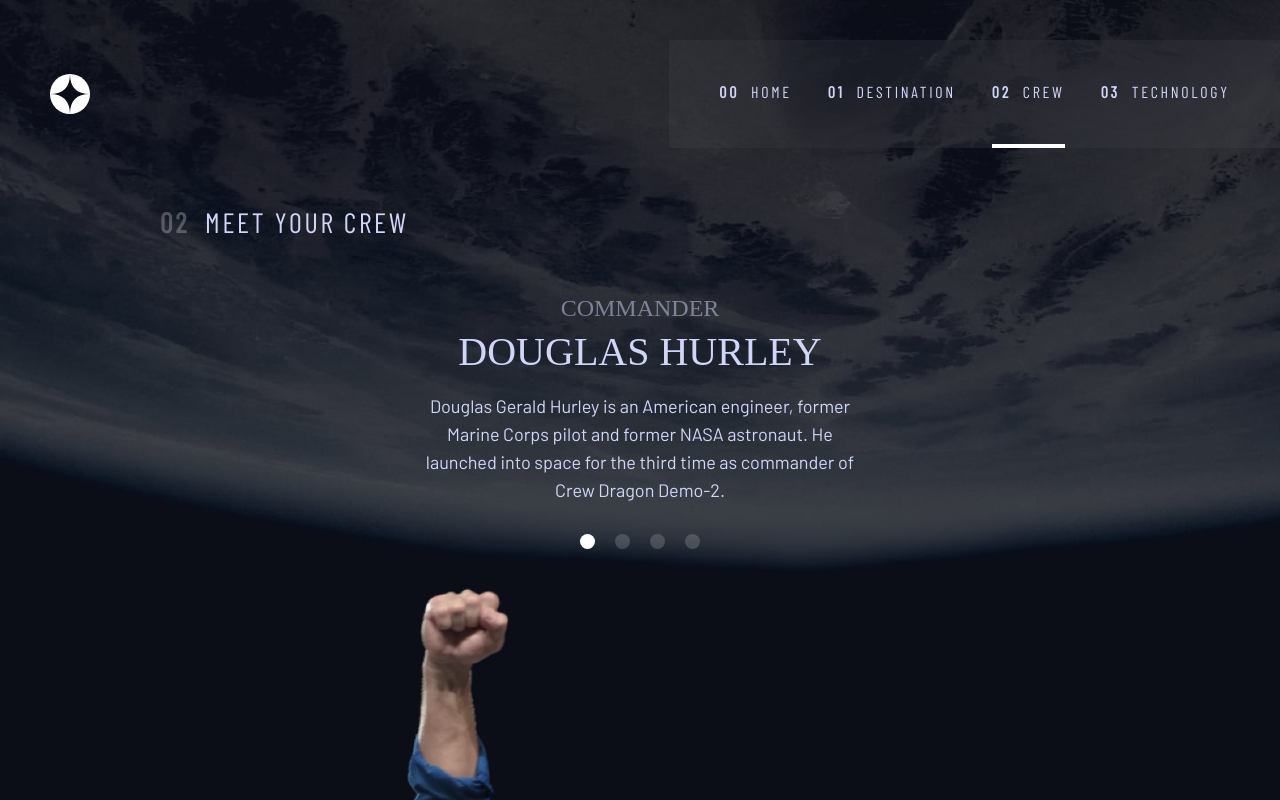
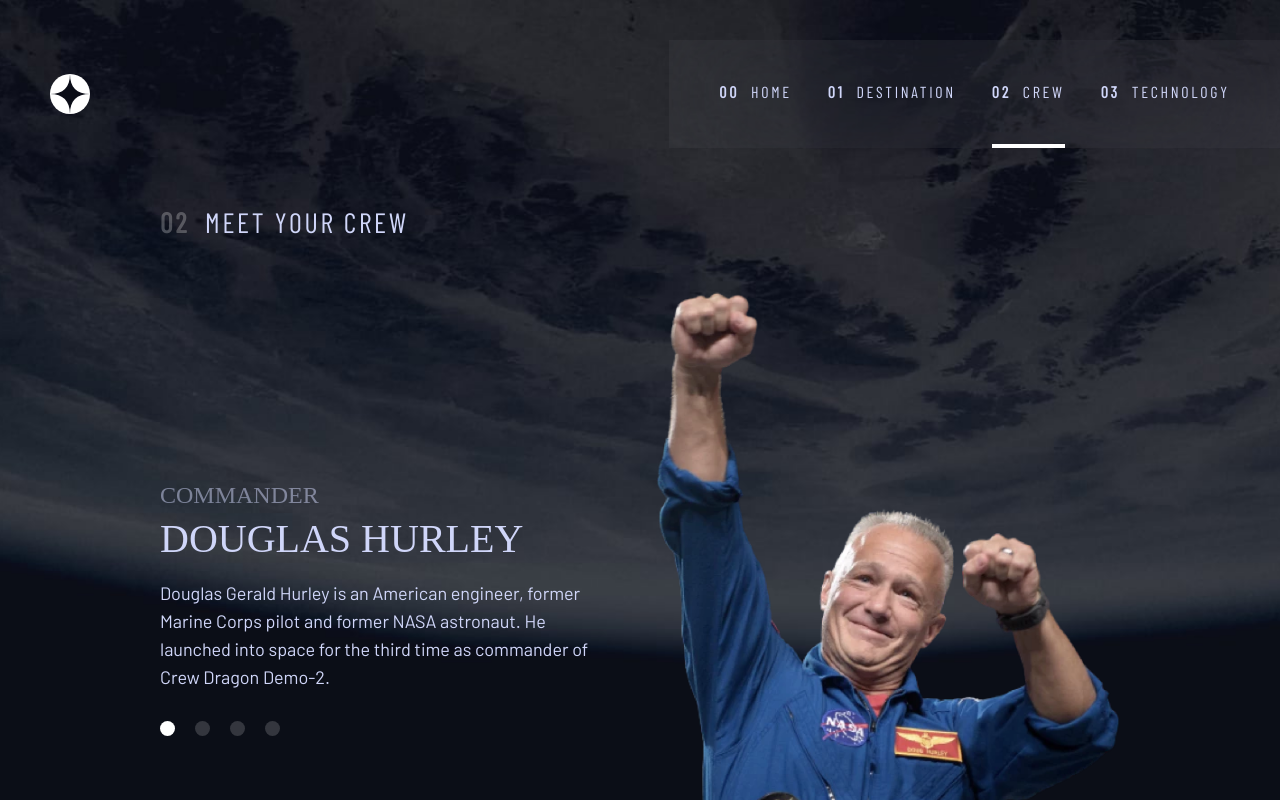
Before and after one commit to jjalbuenacabuyao/space-tourism, a React (Vite) app: page /crew in a window 1280 px wide. Shown: the top 800 px of the page. Built offline with nearby package versions, Linux system fonts and the light colour scheme; a web font is replaced by a local one.

Commit message:
organized props

```diff
--- a/src/components/HeroCrew.jsx
+++ b/src/components/HeroCrew.jsx
@@ -22,22 +22,27 @@
       ></button>
     </li>
   ));
+  const imageProps = {
+    border: true,
+    order: "order-1 md:order-3",
+    webpSrc: active.images.webp,
+    pngSrc: active.images.png,
+    alt: active.imgAlt,
+    className: "m-auto h-person-img"
+  }
 
   return (
-    <HeroContainer className="bg-crew-mobile px-hero pb-[6.5rem] md:bg-crew-tablet md:pb-0 lg:bg-crew-desktop">
-      <NumberedHeading num={num} text={heading}/>
-      <article className="flex flex-col items-center gap-8 text-center xl:grid xl:grid-cols-2 xl:text-left">
-        <Image
-          border="true"
-          order="order-1 md:order-3"
-          webpSrc={active.images.webp}
-          pngSrc={active.images.png}
-          alt={active.imgAlt}
-          className="m-auto h-person-img"
-        />
+    <HeroContainer className="bg-crew-mobile pb-[6.5rem] md:bg-crew-tablet md:pb-0 lg:bg-crew-desktop">
+      <NumberedHeading
+        num={num}
+        text={heading}
+        className="md:pl-10 lg:px-hero"
+      />
+      <article className="flex flex-col items-center gap-8 px-hero text-center lg:grid lg:grid-cols-2 lg:text-left">
+        <Image {...imageProps} />
 
         <TextContainer className="order-2 pb-0 md:order-1" bordered="false">
-          <ul className="z-1 order-3 flex justify-center gap-5 xl:mt-24 xl:justify-start">
+          <ul className="z-1 order-3 flex justify-center gap-5 lg:justify-start xl:mt-24">
             {listItems}
           </ul>
           <h1 className="order-1 flex flex-col gap-2 font-bellefair text-2xl uppercase md:gap-3 md:text-[2.5rem]">
--- a/src/components/Image.jsx
+++ b/src/components/Image.jsx
@@ -2,7 +2,7 @@
 
 const Image = props => {
   return (
-    <picture className={`w-full ${props.border === "true" ? "border-b-[1px] border-b-off-white lg:border-b-0" : ""} ${props.order}`}>
+    <picture className={`w-full ${props.border ? "border-b-[1px] border-b-off-white lg:border-b-0" : ""} ${props.order}`}>
       <source srcSet={props.webpSrc} />
         <source srcSet={props.pngSrc} />
         <img
--- a/src/components/Nav.jsx
+++ b/src/components/Nav.jsx
@@ -29,7 +29,7 @@
     <nav
       className={`fixed z-10 top-0 bottom-0 right-0 w-[67.73%] bg-white/[.04] backdrop-blur-[81.55px] ${
         props.visible ? isVisible : notVisible
-      } md:static md:w-auto md:transform-none before:hidden before:xl:block before:w-[80%] before:h-[1px] before:bg-off-white before:absolute before:top-[50%] before:right-[95%]`}
+      } md:static md:w-auto md:transform-none before:hidden before:xl:block before:w-[40vw] before:h-[1px] before:bg-off-white before:absolute before:top-[50%] before:right-[95%]`}
     >
       <ul className="flex flex-col gap-9 pt-32 md:flex-row md:py-0 md:px-responsive xl:px-[7.6875rem]">
         {listItems}
--- a/src/components/TabMenu.jsx
+++ b/src/components/TabMenu.jsx
@@ -16,28 +16,31 @@
       <Tablist planet={planet} active={active} setter={setActive} />
     </li>
   ));
+  const imageProps = {
+    border: false,
+    order: "order-1",
+    webpSrc: active.images.webp,
+    pngSrc: active.images.png,
+    alt: active.imgAlt,
+    className: "aspect-square w-img-responsive m-auto",
+  };
 
   return (
-    <div className="flex flex-col items-center gap-8 text-center px-hero lg:grid lg:grid-cols-2 lg:items-center">
-      <Image
-        border="false"
-        order="order-1"
-        webpSrc={active.images.webp}
-        pngSrc={active.images.png}
-        alt={active.imgAlt}
-        className="aspect-square w-img-responsive m-auto"
-      />
+    <div className="flex flex-col items-center gap-8 px-hero text-center lg:grid lg:grid-cols-2 lg:items-center">
+      <Image {...imageProps} />
 
-      <article className="flex flex-col gap-5 lg:gap-8 lg:text-left order-2">
-        <ul className="flex items-center gap-6 text-sm justify-center lg:justify-start lg:text-base lg:gap-8 order-1">{listItems}</ul>
-        <TextContainer className="pb-8 order-2" bordered="true">
+      <article className="order-2 flex flex-col gap-5 lg:gap-8 lg:text-left">
+        <ul className="order-1 flex items-center justify-center gap-6 text-sm lg:justify-start lg:gap-8 lg:text-base">
+          {listItems}
+        </ul>
+        <TextContainer className="order-2 pb-8" bordered="true">
           <h1 className="font-bellefair text-planet-name uppercase leading-[1.2em]">
             {active.name}
           </h1>
           <p className="max-w-md">{active.description}</p>
         </TextContainer>
 
-        <div className="flex flex-col gap-8 pt-8 lg:flex-row lg:gap-20 order-3">
+        <div className="order-3 flex flex-col gap-8 pt-8 lg:flex-row lg:gap-20">
           <DistanceTravel
             title={active.distanceTitle}
             value={active.distance}
```
